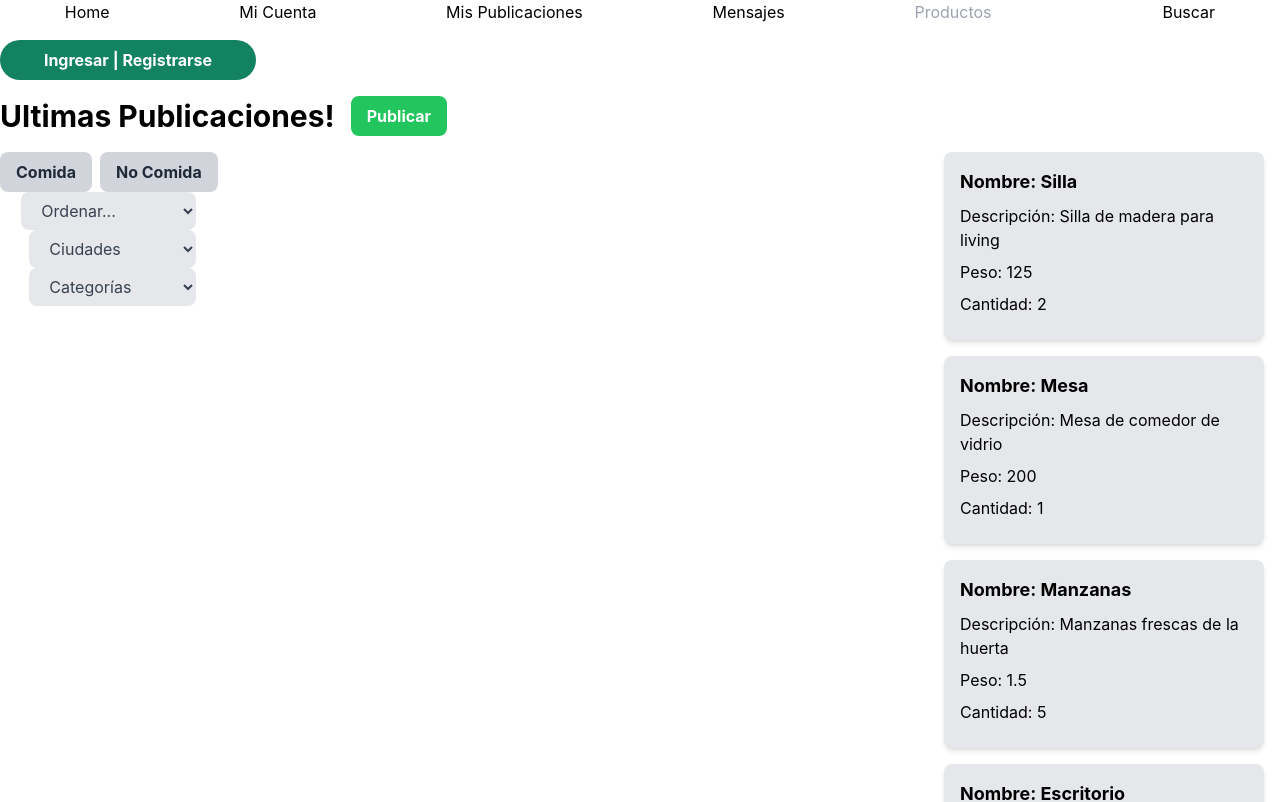
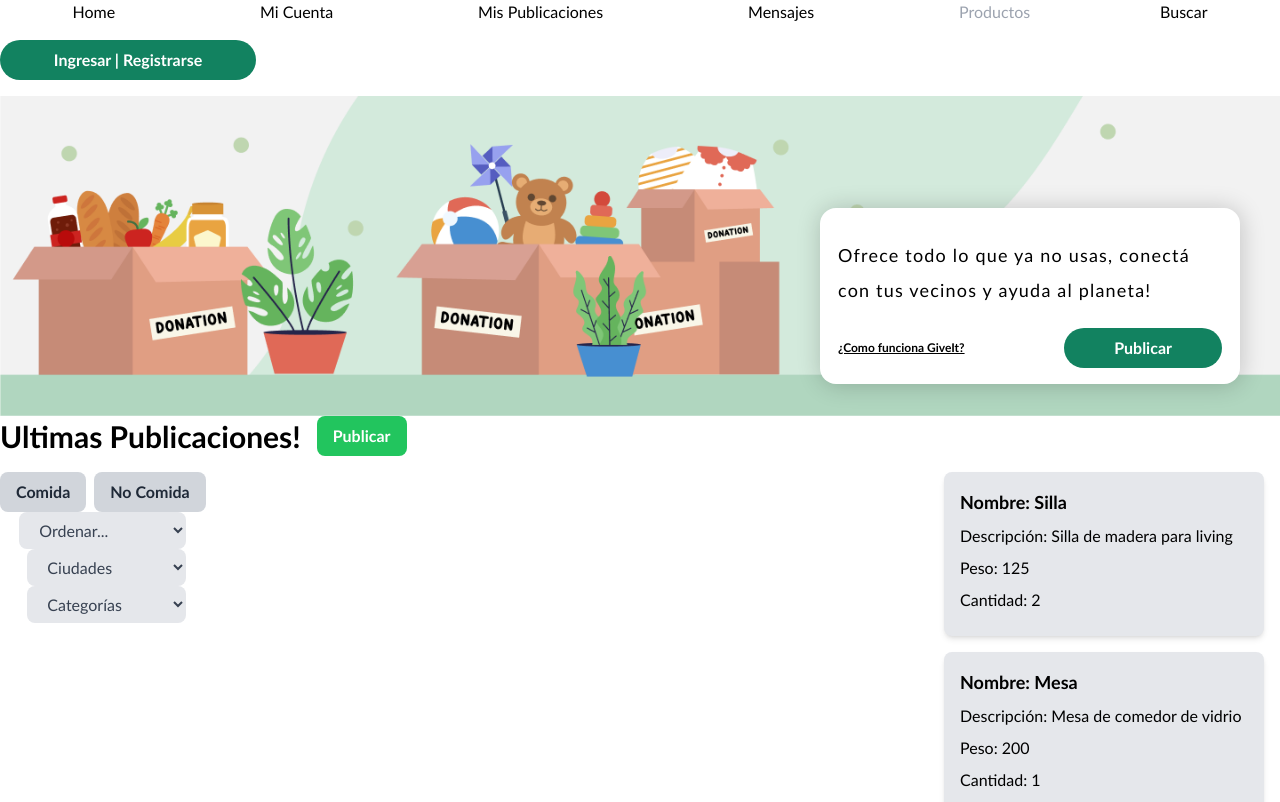
Before and after one commit to No-Country/c16-30-m-java, a React (Create React App) app in the folder front/: page / in a window 1280 px wide. Shown: the top 802 px of the page. Built offline with nearby package versions, Linux system fonts and the light colour scheme.

Commit message:
add hero to home and modal to publish

```diff
--- /dev/null
+++ b/front/src/components/PublishModal/PublishModal.jsx
@@ -0,0 +1,32 @@
+import React from "react";
+import { NavLink } from "react-router-dom";
+import HashLink from "../HashLink";
+
+const PublishModal = () => {
+  return (
+    <div className="bg-[#fff] w-[420px] rounded-2xl absolute bottom-8 right-10 font-main box-shadow-hero">
+      <div className="mt-[30px] mb-[16px] mx-[18px] flex flex-col justify-between">
+        <p className="font-normal leading-[35px] text-[18px] tracking-[1.2px] mb-[20px]">
+          Ofrece todo lo que ya no usas, conectá con tus vecinos y ayuda al
+          planeta!
+        </p>
+        <div className="flex items-center justify-between">
+          <HashLink
+            to="/legalities#features"
+            className="text-[12px] font-bold underline"
+          >
+            ¿Como funciona GiveIt?
+          </HashLink>
+          <NavLink
+            to="/publish"
+            className="bg-primary text-white py-[8px] rounded-[100px] px-[50px] font-bold hover:brightness-110 transition-[filter] ease-in duration-200"
+          >
+            Publicar
+          </NavLink>
+        </div>
+      </div>
+    </div>
+  );
+};
+
+export default PublishModal;
--- a/front/src/index.css
+++ b/front/src/index.css
@@ -13,13 +13,12 @@
   /* Font Sizes */
   --text-normal: 20px;
 }
+
 body {
   margin: 0;
-  height: 100svh;
+  min-height: 100svh;
   box-sizing: border-box;
-  font-family: -apple-system, BlinkMacSystemFont, 'Segoe UI', 'Roboto', 'Oxygen',
-    'Ubuntu', 'Cantarell', 'Fira Sans', 'Droid Sans', 'Helvetica Neue',
-    sans-serif;
+  font-family: var(--main-font), -apple-system, BlinkMacSystemFont, 'Segoe UI', 'Roboto', 'Oxygen', 'Ubuntu', 'Cantarell', 'Fira Sans', 'Droid Sans', 'Helvetica Neue', sans-serif;
   -webkit-font-smoothing: antialiased;
   -moz-osx-font-smoothing: grayscale;
 }
@@ -28,3 +27,7 @@ code {
   font-family: source-code-pro, Menlo, Monaco, Consolas, 'Courier New',
     monospace;
 }
+
+.box-shadow-hero {
+  box-shadow: 1px 1px 25px 0px rgba(0, 0, 0, 0.2);
+}
--- /dev/null
+++ b/front/src/layout/Hero/Hero.jsx
@@ -0,0 +1,17 @@
+import heroImage from "../../assets/banner.png";
+import PublishModal from "../../components/PublishModal/PublishModal";
+
+const Hero = () => {
+  return (
+    <div className="relative">
+      <img
+        className="aspect-[4/1] object-fill w-auto h-full min-h-[280px]"
+        src={heroImage}
+        alt="Aqui va el hero"
+      />
+      <PublishModal />
+    </div>
+  );
+};
+
+export default Hero;
--- a/front/src/layout/index.js
+++ b/front/src/layout/index.js
@@ -1,3 +1,4 @@
 import Footer from "./Footer/Footer";
+import Hero from "./Hero/Hero";
 
-export { Footer };
+export { Footer, Hero };
--- a/front/src/views/Home/Home.jsx
+++ b/front/src/views/Home/Home.jsx
@@ -5,6 +5,7 @@ import Pagination from "../../components/Pagination/Pagination";
 import { useState, useEffect } from "react";
 import PublishSign from "../../components/PublishSign/PublishSign";
 import ToolBar from "../../components/ToolBar/ToolBar";
+import { Hero } from "../../layout";
 
 const Home = () => {
   const [appProducts, setAppProducts] = useState(products);
@@ -25,6 +26,7 @@ const Home = () => {
 
   return (
     <div>
+      <Hero />
       <div className="flex items-center mb-4">
         <h1 className="text-3xl font-bold mr-4">Ultimas Publicaciones!</h1>
         <PublishSign />
--- a/front/tailwind.config.js
+++ b/front/tailwind.config.js
@@ -7,13 +7,14 @@ module.exports = {
         normal: "var(--text-normal)",
       },
       colors: {
-        main: "var(--text-main-color)",
+        black: "#000",
         "genoa" : "#128260",
         "codgray" : "#1E1E1E",
         "red-orange" : "#FF4538",
       },
       backgroundColor: {
         footer: "var(--footer-background)",
+        primary: "#128260",
       },
       fontFamily: {
         main: ["var(--main-font)", "sans-serif"],
```
Also changed, not shown: front/src/assets/banner.png (added), front/src/assets/logo.png (added).
